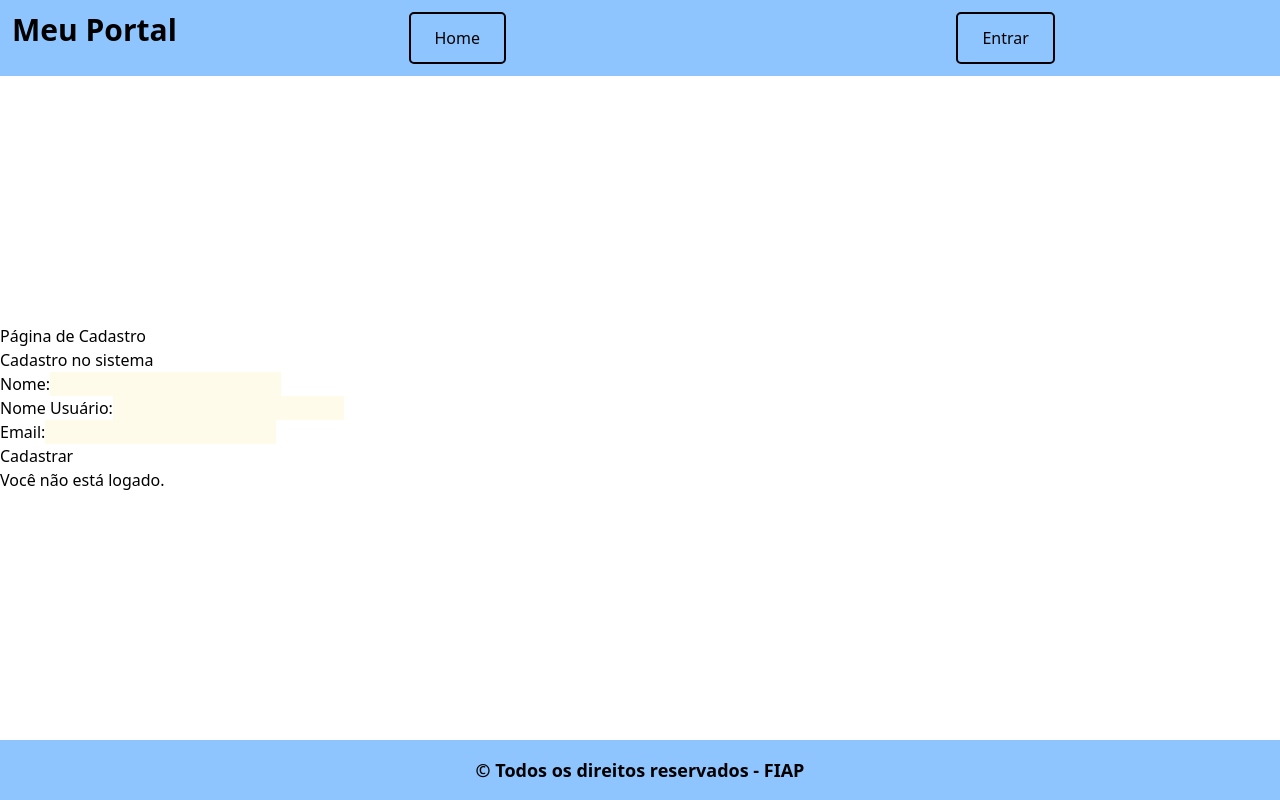
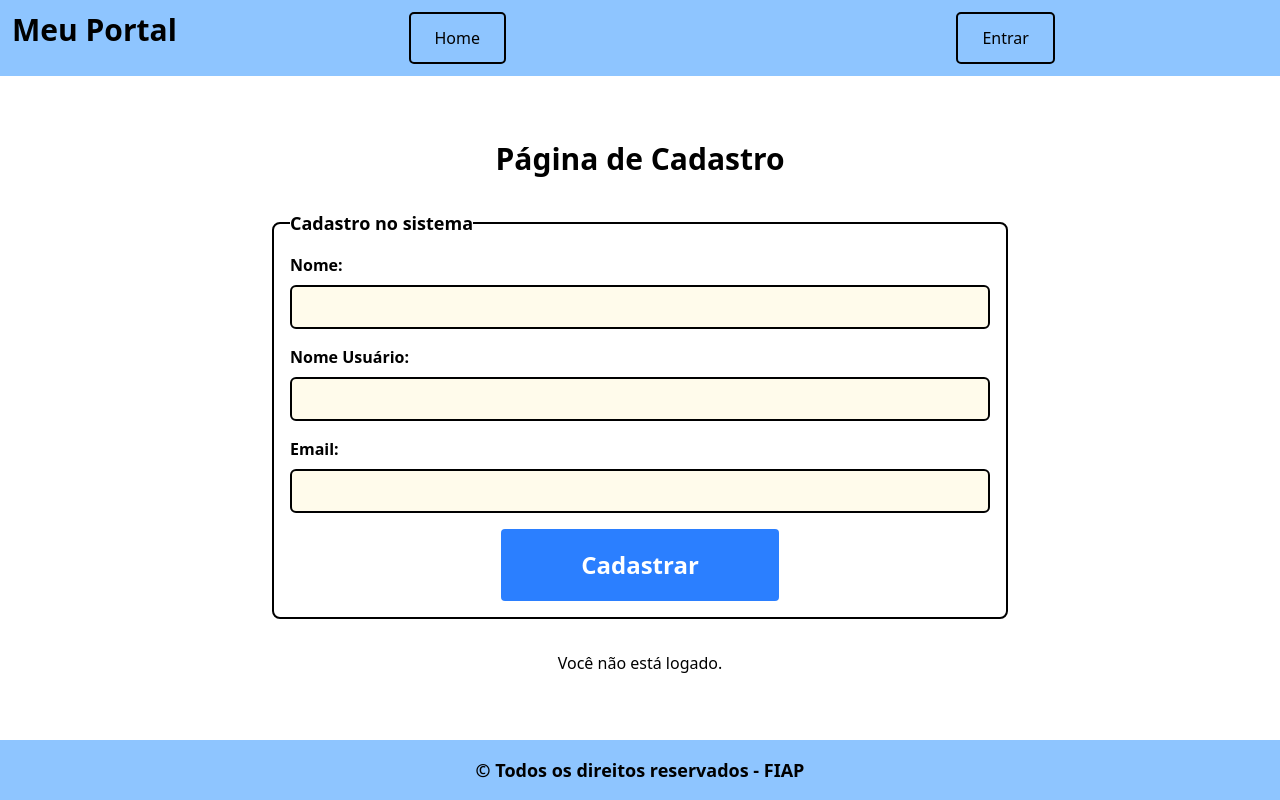
Before and after one commit to EnzoOkuizumiFiap/Login-Cadastro-Checkpoint-5, a React (Vite) app in the folder access-control-cp/: page /cadastro in a window 1280 px wide. Built offline with nearby package versions, Linux system fonts and the light colour scheme.

Commit message:
feat: Estilização feita

```diff
--- a/access-control-cp/src/globals.css
+++ b/access-control-cp/src/globals.css
@@ -6,30 +6,62 @@
 
 @layer {
     .container {
-        @apply w-screen flex flex-col justify-between h-screen;
+        @apply flex flex-col justify-between max-w-screen h-screen;
 
         & header{
-            @apply w-screen flex bg-blue-300 py-3;
+            @apply w-full flex bg-blue-300 py-3;
 
             & h1{
                 @apply w-50 text-3xl font-bold ml-3;
             }
 
             & .menu{
-                @apply w-screen flex justify-around;
+                @apply w-full flex justify-around;
 
                 & a{
                 @apply bg-blue-300 px-6 py-3 text-center border-2 rounded-[5px] m-auto;
 
                     &:hover{
-                        @apply underline bg-blue-500;
+                        @apply underline bg-blue-400;
                     }
                 }
             }
         }
 
+        & .frmLogin, .frmCadastro {
+            @apply gap-4 p-4 m-4 bg-white rounded-lg w-3xl mx-auto;
+
+            & fieldset {
+                @apply flex flex-col gap-4 border-2 p-4 rounded-lg;
+
+                & legend{
+                    @apply text-lg font-bold;
+                }
+
+                & div{
+                    @apply flex flex-col gap-2;
+
+                    & label{
+                        @apply font-semibold;
+                    }
+
+                    & input,select,textarea{
+                        @apply border-2 rounded-md p-2;
+                    }
+                }
+
+                & button{
+                    @apply mx-auto bg-blue-500 text-white text-2xl font-bold py-5 px-20 rounded hover:bg-blue-700 cursor-pointer;
+                }
+            }
+        }
+
+        & .logado {
+            @apply text-center;
+        }
+
         & footer{
-            @apply w-screen flex flex-col bg-blue-300 py-4 text-center;
+            @apply w-full flex flex-col bg-blue-300 py-4 text-center;
 
             & p{
                 @apply text-lg font-bold;
--- a/access-control-cp/src/routes/Cadastro/index.tsx
+++ b/access-control-cp/src/routes/Cadastro/index.tsx
@@ -56,7 +56,7 @@ export default function Cadastro() {
 
     return(
         <main>
-            <h1>Página de Cadastro</h1>
+            <h1 className="text-center font-bold text-3xl">Página de Cadastro</h1>
 
             <div className="mx-auto">
                 <form onSubmit={onSubmit} className="frmCadastro">
--- a/access-control-cp/src/routes/Home/index.tsx
+++ b/access-control-cp/src/routes/Home/index.tsx
@@ -3,7 +3,7 @@ export default function Home() {
 
     return (
         <main>
-            <h1>Home</h1>
+            <h1 className="text-center font-bold text-3xl mb-5">Home</h1>
 
             <div className="logado">
                 {usuarioLogado ? (
--- a/access-control-cp/src/routes/Login/index.tsx
+++ b/access-control-cp/src/routes/Login/index.tsx
@@ -42,7 +42,7 @@ export default function Login() {
 
     return(
         <main>
-            <h1>Página de Login</h1>
+            <h1 className="text-center font-bold text-3xl">Página de Login</h1>
 
             <div className="mx-auto">
                 <form onSubmit={onSubmit} className="frmLogin">
@@ -62,7 +62,7 @@ export default function Login() {
                         </div>
 
                         <div>
-                            <p>Caso não tenha um Usuário, clique em <Link to="/cadastro">Cadastrar-se</Link></p>
+                            <p>Caso não tenha um Usuário, clique em <Link to="/cadastro" className="hover:underline hover:text-blue-500">Cadastrar-se</Link></p>
                         </div>
                     </fieldset>
                 </form>
```
